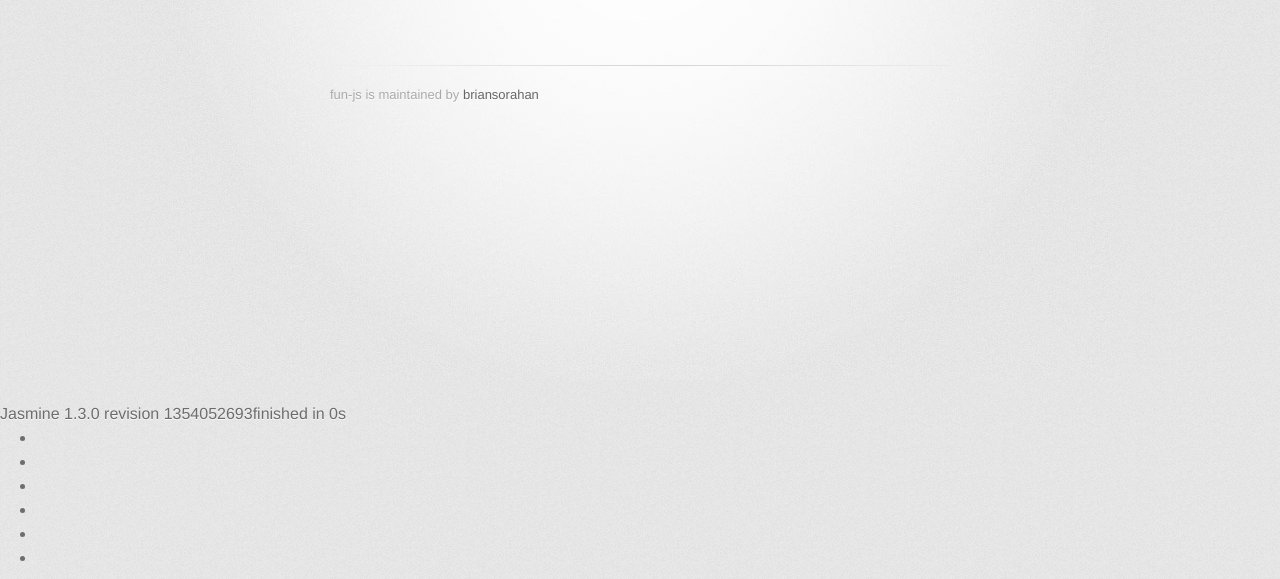
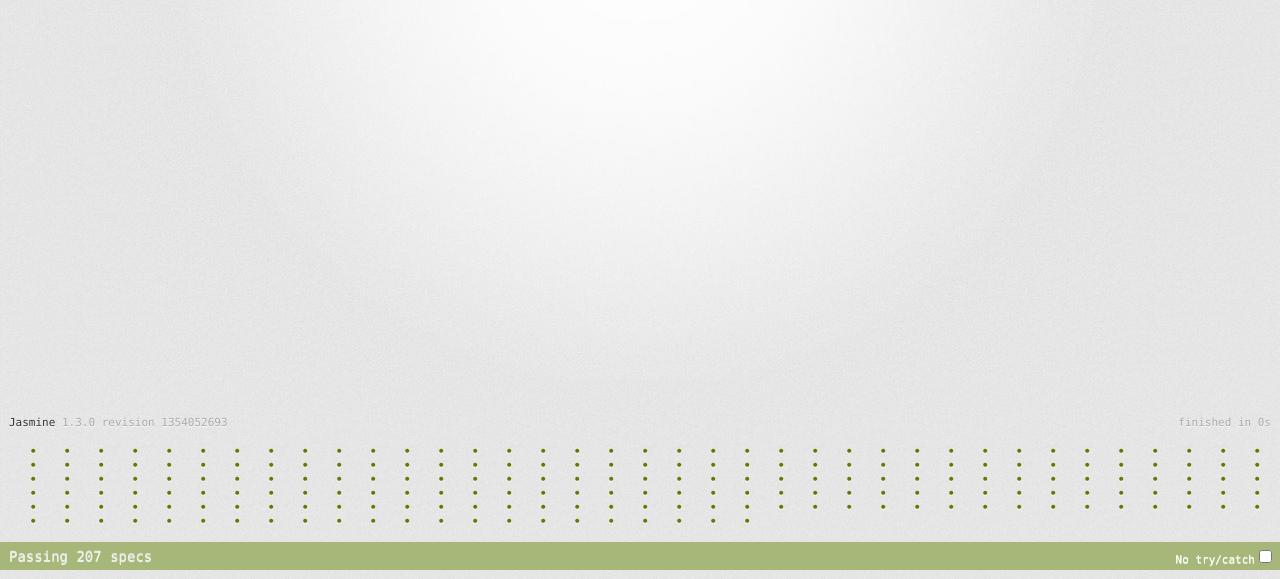
Before and after one commit to briansorahan/fun-js, a website with bundled scripts: page index.html in a window 1280 px wide. Shown: the part 193-772 px from the top of the page. Built offline with nearby package versions, Linux system fonts and the light colour scheme; a web font is replaced by a local one.

Commit message:
Running jasmine tests in the browser now works for me locally.

```diff
--- a/index.html
+++ b/index.html
@@ -7,6 +7,7 @@
     <link rel="stylesheet" type="text/css" href="stylesheets/stylesheet.css" media="screen" />
     <link rel="stylesheet" type="text/css" href="stylesheets/pygment_trac.css" media="screen" />
     <link rel="stylesheet" type="text/css" href="stylesheets/print.css" media="print" />
+    <link rel="stylesheet" type="text/css" href="stylesheets/jasmine.css" />
 
     <script type="text/javascript" src="js/jasmine-1.3.0/jasmine.js"></script>
     <script type="text/javascript" src="js/jasmine-1.3.0/jasmine-html.js"></script>
@@ -18,7 +19,6 @@
     <script type="text/javascript" src="tests/spec/fun.spec.js"></script>
 
     <script type="text/javascript" src="js/run-jasmine.js"></script>
-
 
     <!--[if lt IE 9]>
         <script src="//html5shiv.googlecode.com/svn/trunk/html5.js"></script>
@@ -43,12 +43,12 @@
 
         <hr>
 
-        <section id="main_content">
-        </section>
+        <!-- <section id="main_content"> -->
+        <!-- </section> -->
 
-        <footer>
-          fun-js is maintained by <a href="https://github.com/briansorahan">briansorahan</a><br>
-        </footer>
+        <!-- <footer> -->
+        <!--   fun-js is maintained by <a href="https://github.com/briansorahan">briansorahan</a><br> -->
+        <!-- </footer> -->
 
 
       </div>
--- a/js/fun.js
+++ b/js/fun.js
@@ -56,8 +56,8 @@ fun.isNonNullObject = function(obj) {
 //+ isNumber :: _ -> Boolean
 fun.isNumber = function(n) {
     return (typeof n === 'number')
-	&& !isNaN(parseFloat(n))
-	&& isFinite(n);
+	    && !isNaN(parseFloat(n))
+	    && isFinite(n);
 };
 
 ////////////////////////////////////////
@@ -66,17 +66,19 @@ fun.isNumber = function(n) {
 
 //+ toArray :: a -> [b]
 var toArray = function (arrish, n) {
-    return typeof n === 'number' ?
-	slice.call(arrish, n)
-	: slice.call(arrish);
+    if (typeof arrish === "object") {
+        return typeof n === 'number' ? slice.call(arrish, n) : slice.call(arrish);
+    } else {
+        return undefined;
+    }
 };
 
 //- from wu.js <http://fitzgen.github.com/wu.js/>
 //+ curry :: f -> _ ... -> g
 var curry = function (fn) {
-    var args = slice.call(arguments, 1);
+    var args = Array.prototype.slice.call(arguments, 1);
     return function () {
-	return fn.apply(this, args.concat(toArray(arguments)));
+	    return fn.apply(fn, args.concat(Array.prototype.slice.call(arguments)));
     };
 };
 
@@ -89,12 +91,13 @@ var autoCurry = function (fn, numArgs) {
     var expectedArgs = numArgs || fn.length;
     return function () {
         if (arguments.length < expectedArgs) {
-            return expectedArgs - arguments.length > 0 ?
-                autoCurry(curry.apply(this, [fn].concat(toArray(arguments))),
-                          numArgs - arguments.length) :
-                curry.apply(this, [fn].concat(toArray(arguments)));
-        }
-        else {
+            // A curried version of fn
+            var curried = curry.apply(this, [fn].concat(Array.prototype.slice.call(arguments)));
+            var rem = numArgs - arguments.length;
+            // If we still don't have the expected number of arguments,
+            // return
+            return expectedArgs - arguments.length > 0 ? autoCurry(curried, rem) : curried;
+        } else {
             return fn.apply(this, arguments);
         }
     };
@@ -106,7 +109,7 @@ Function.prototype.autoCurry = function(n) {
 
 //+ compose :: f -> g -> h
 fun.compose = function () {
-    var fns = toArray(arguments), numFns = fns.length;
+    var fns = Array.prototype.slice.call(arguments), numFns = fns.length;
     return function () {
         var i, returnValue = fns[numFns -1].apply(this, arguments);
         for (i = numFns - 2; i > -1; i--) {
@@ -139,21 +142,21 @@ fun.snd = function(a, b) {
 
 //+ and :: _ ... -> Boolean
 fun.and = function () {
-    var args = slice.call(arguments);
+    var args = Array.prototype.slice.call(arguments);
     return function () {
 	return reduce(function(acc, v) {
 	    return acc && v;
-	}, true, args.concat(slice.call(arguments)));
+	}, true, args.concat(Array.prototype.slice.call(arguments)));
     };
 }.autoCurry();
 
 //+ or :: _ ... -> Boolean
 fun.or = function () {
-    var args = slice.call(arguments);
+    var args = Array.prototype.slice.call(arguments);
     return function () {
 	return reduce(function(acc, v) {
 	    return acc || v;
-	}, false, args.concat(slice.call(arguments)));
+	}, false, args.concat(Array.prototype.slice.call(arguments)));
     };
 }.autoCurry();
 
@@ -281,7 +284,7 @@ fun.head = function(xs) {
 
 //+ tail :: [a] -> a
 fun.tail = function(xs) {
-    return xs.length ? slice.call(xs, 1) : [];
+    return xs.length ? Array.prototype.slice.call(xs, 1) : [];
 };
 
 //+ concat :: [_] -> [_] -> [_]
@@ -331,7 +334,7 @@ fun.slice = function(lb, ub, xs) {
 
 //+ reverse :: [a] -> [a]
 fun.reverse = function(xs) {
-    return slice.call(xs, 0).reverse();
+    return Array.prototype.slice.call(xs, 0).reverse();
 };
 
 //+ indexOf :: [a] -> a -> Int
```
Also changed, not shown: tests/spec/fun.spec.js (+12 -0 lines), stylesheets/jasmine.css (renamed from js/jasmine-1.3.0/jasmine.css).
